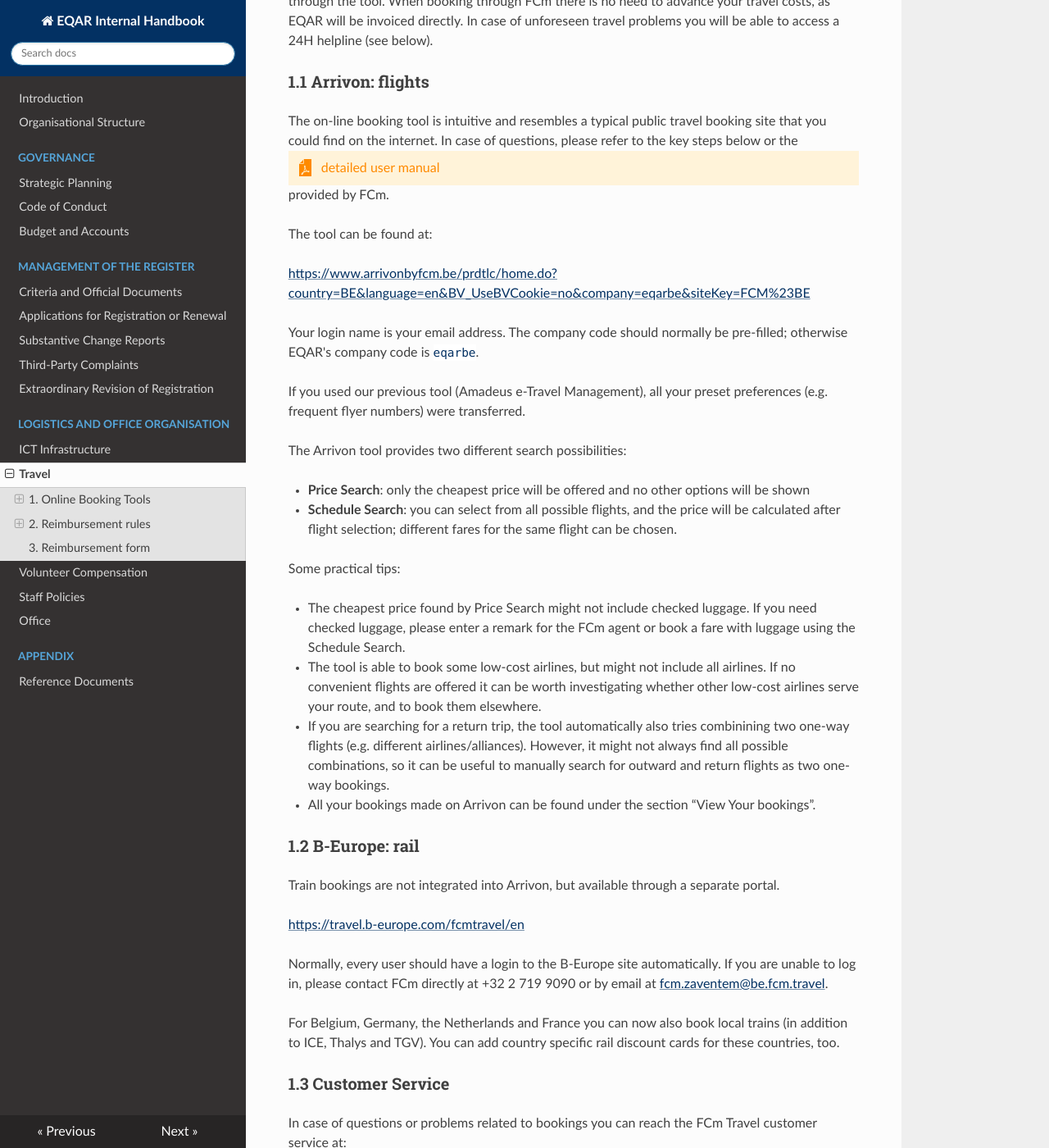
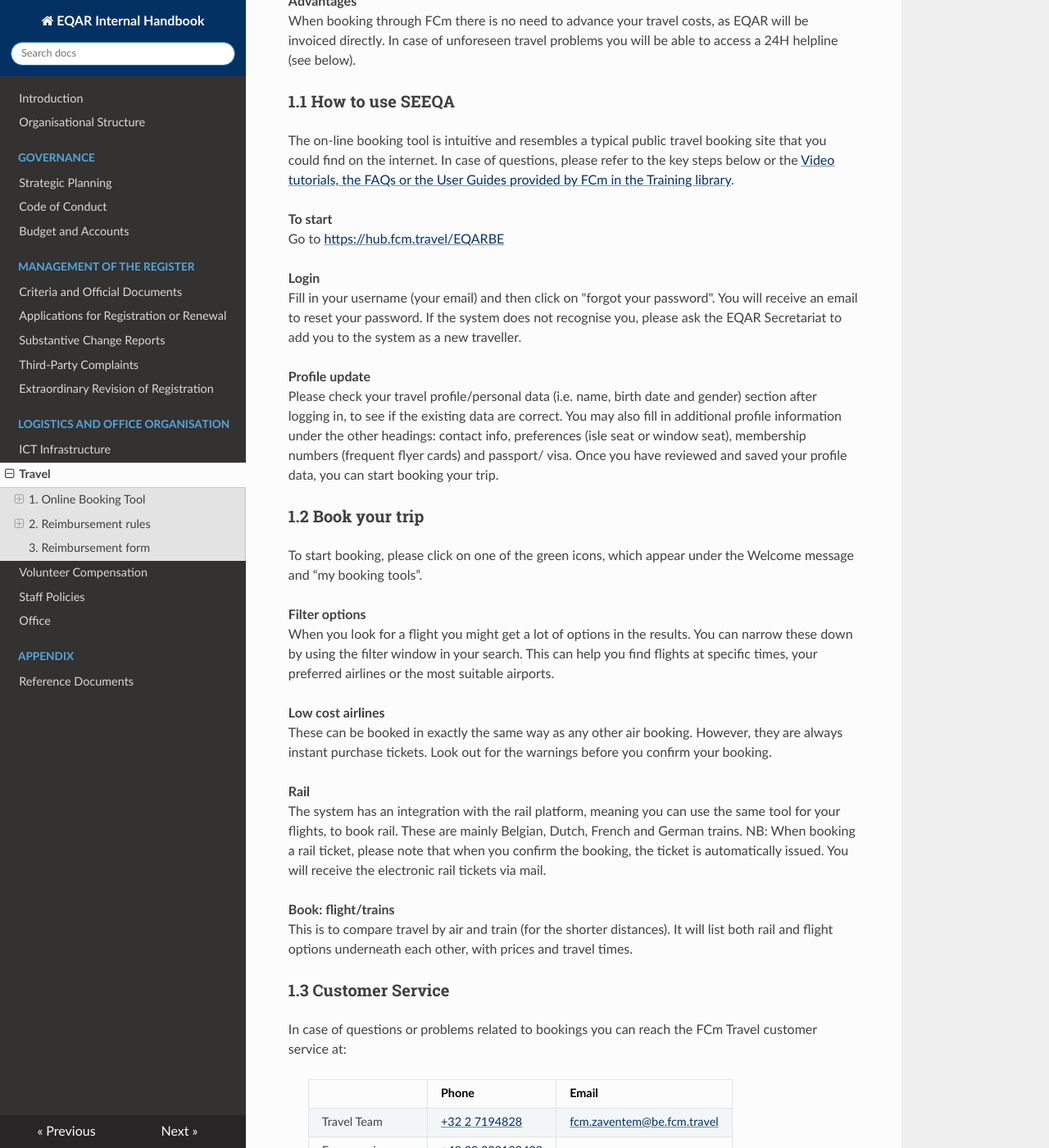
Before and after one commit to EQAR/internal-handbook, an MkDocs documentation site: the page built from docs/admin-travel.md, in a window 1280 px wide and 1400 px high, scrolled down 346 px. Shown: the whole window at 82% size. Built offline with MkDocs 1.6.1, drawn with Linux system fonts in a browser that asks for light colours; nearby versions of some CDN libraries; some of the changed text lies outside the part shown.

Commit message:
add info on new SEEQA travel booking tool

```diff
--- a/docs/admin-travel.md
+++ b/docs/admin-travel.md
@@ -1,56 +1,50 @@
 # Travel
 
-## Online Booking Tools
+## Online Booking Tool
 
-EQAR works with a travel agency, FCm Travel, that also provides an on-line booking tool, named Arrivon.
+EQAR works with a travel agency, FCm Travel, that provides an on-line booking tool, named SEEQA. SEEQA is to be used for flight/train bookings, to EQAR meetings or any external meetings where EQAR covers your costs. Kindly contact FCm Travel by phone or email if your travel cannot be booked through the tool.
 
-For your flights to EQAR meetings or any external meetings where EQAR covers your costs, please use the on-line tool or contact FCm Travel by phone or email if your travel cannot be booked through the tool. When booking through FCm there is no need to advance your travel costs, as EQAR will be invoiced directly. In case of unforeseen travel problems you will be able to access a 24H helpline (see below).
+**Advantages**
+When booking through FCm there is no need to advance your travel costs, as EQAR will be invoiced directly. In case of unforeseen travel problems you will be able to access a 24H helpline (see below).
 
-### Arrivon: flights
+### How to use SEEQA
 
-The on-line booking tool is intuitive and resembles a typical public travel booking site that you could find on the internet. In case of questions, please refer to the key steps below or the [detailed user manual](files/Arrivon_UserGuide.pdf) provided by FCm.
+The on-line booking tool is intuitive and resembles a typical public travel booking site that you could find on the internet. In case of questions, please refer to the key steps below or the [Video tutorials, the FAQs or the User Guides provided by FCm in the Training library](https://rise.articulate.com/share/mffOwGxBaD30VHn-qy1Oj0oT1h4QkbrF#/).
 
-The tool can be found at:
+**To start**
+Go to <https://hub.fcm.travel/EQARBE>
 
-<https://www.arrivonbyfcm.be/prdtlc/home.do?country=BE&language=en&BV_UseBVCookie=no&company=eqarbe&siteKey=FCM%23BE>
+**Login**
+Fill in your username (your email) and then click on "forgot your password". You will receive an email to reset your password. If the system does not recognise you, please ask the EQAR Secretariat to add you to the system as a new traveller.
 
-Your login name is your email address. The company code should normally be pre-filled; otherwise EQAR's company code is `eqarbe`.
+**Profile update**
+Please check your travel profile/personal data (i.e. name, birth date and gender) section after logging in, to see if the existing data are correct. You may also fill in additional profile information under the other headings: contact info, preferences (isle seat or window seat), membership numbers (frequent flyer cards) and passport/ visa. Once you have reviewed and saved your profile data, you can start booking your trip.
 
-If you used our previous tool (Amadeus e-Travel Management), all your preset preferences (e.g. frequent flyer numbers) were transferred.
+### Book your trip
 
-The Arrivon tool provides two different search possibilities:
+To start booking, please click on one of the green icons, which appear under the Welcome message and “my booking tools”.
 
-- **Price Search**: only the cheapest price will be offered and no other options will be shown
+**Filter options**
+When you look for a flight you might get a lot of options in the results. You can narrow these down by using the filter window in your search. This can help you find flights at specific times, your preferred airlines or the most suitable airports.
 
-- **Schedule Search**: you can select from all possible flights, and the price will be calculated after flight selection; different fares for the same flight can be chosen.
+**Low cost airlines**
+These can be booked in exactly the same way as any other air booking. However, they are always instant purchase tickets. Look out for the warnings before you confirm your booking.
 
-Some practical tips:
+**Rail**
+The system has an integration with the rail platform, meaning you can use the same tool for your flights, to book rail. These are mainly Belgian, Dutch, French and German trains. NB: When booking a rail ticket, please note that when you confirm the booking, the ticket is automatically issued. You will receive the electronic rail tickets via mail.
 
-- The cheapest price found by Price Search might not include checked luggage. If you need checked luggage, please enter a remark for the FCm agent or book a fare with luggage using the Schedule Search.
-
-- The tool is able to book some low-cost airlines, but might not include all airlines. If no convenient flights are offered it can be worth investigating whether other low-cost airlines serve your route, and to book them elsewhere.
-
-- If you are searching for a return trip, the tool automatically also tries combinining two one-way flights (e.g. different airlines/alliances). However, it might not always find all possible combinations, so it can be useful to manually search for outward and return flights as two one-way bookings.
-
-- All your bookings made on Arrivon can be found under the section “View Your bookings”.
-
-### B-Europe: rail
-
-Train bookings are not integrated into Arrivon, but available through a separate portal.
-
-<https://travel.b-europe.com/fcmtravel/en>
-
-Normally, every user should have a login to the B-Europe site automatically. If you are unable to log in, please contact FCm directly at +32 2 719 9090 or by email at <fcm.zaventem@be.fcm.travel>.
-
-For Belgium, Germany, the Netherlands and France you can now also book local trains (in addition to ICE, Thalys and TGV). You can add country specific rail discount cards for these countries, too.
+**Book: flight/trains**
+This is to compare travel by air and train (for the shorter distances). It will list both rail and flight options underneath each other, with prices and travel times.
 
 ### Customer Service
 
 In case of questions or problems related to bookings you can reach the FCm Travel customer service at:
 
-**+ 32 2 719 90 90** or <fcm.zaventem@be.fcm.travel>
-
-The regular customer service is available Monday to Friday, 8:30 - 18:00. Outside the regular hours please use the 24h helpline (+49 89 45 56 05 19) only in urgent cases since there is a 30€ per call charge to EQAR.
+|                   | Phone                                  | Email
+|-------------------|----------------------------------------|-----------------------------------------------------------------|
+| Travel Team       | [+32 2 7194828](tel:+3227194828)       | [fcm.zaventem@be.fcm.travel](mailto:fcm.zaventem@be.fcm.travel) |
+| Emergencies       | [+49 30 220120408](tel:+4930220120408) |
+| Technical Support | [+32 2 7194828](tel:+3227194828)       | [fcm.zaventem@be.fcm.travel](mailto:fcm.zaventem@be.fcm.travel) |
 
 ## Reimbursement rules
 
```
Also changed, not shown: 1 other file.
